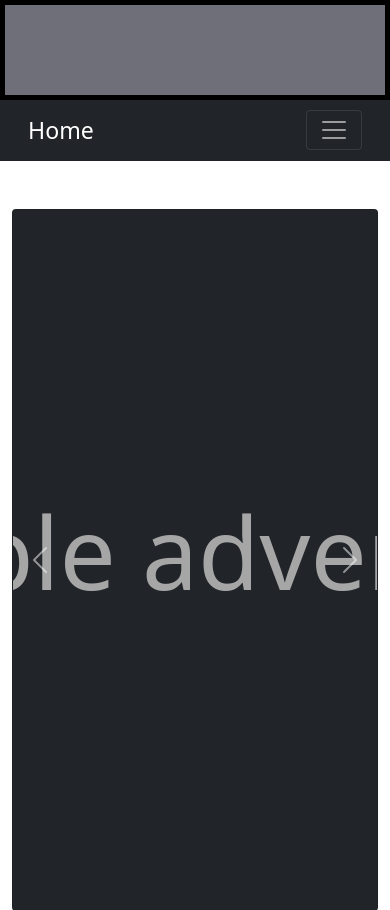
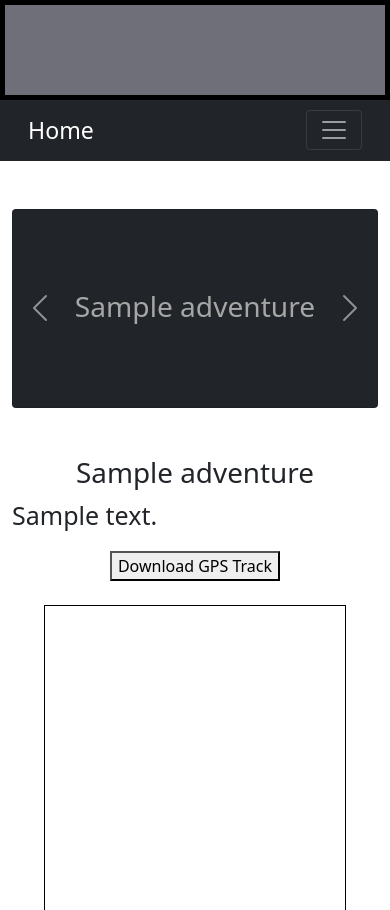
Before and after one commit to shiraej/pwebsite, a Django app: page /gallery/1/ in a window 390 px wide; the page is wider, and only the part inside the window is pictured. Shown: the top 910 px of that part. Run offline with Django 3.2, Linux system fonts and the light colour scheme; a user stored in the database is signed in; tables that the repository leaves empty hold one stand-in row (values such as "Sample post"); grey boxes marked "Sample" are stand-in pictures; parts of the project's set-up code (start-up, migrations or seed data) failed here and were passed over.

Commit message:
fixed carousel title slide for text size responsiveness

```diff
--- a/gallery/templates/gallery/details.html
+++ b/gallery/templates/gallery/details.html
@@ -8,7 +8,7 @@
 			<div id="picturecarousel" class="carousel slide" data-bs-ride="carousel" data-bs-interval="false">
 				<div class="carousel-inner">
 					<div class="carousel-item active">
-						<svg width="100%" height="700px" viewBox="0 0 100 700"preserveAspectRatio="xMidYMid meet">
+						<svg width= "400px" height="216.5px" viewBox="0 0 100 700"preserveAspectRatio="xMidYMid meet" class="img-fluid w-100">
 							<text x="50%" y="50%" fill="#a6a6a6" dy=".3em" font-size="100" text-anchor="middle">{{adv.name}}</text>
 						</svg>
 					</div>
```
